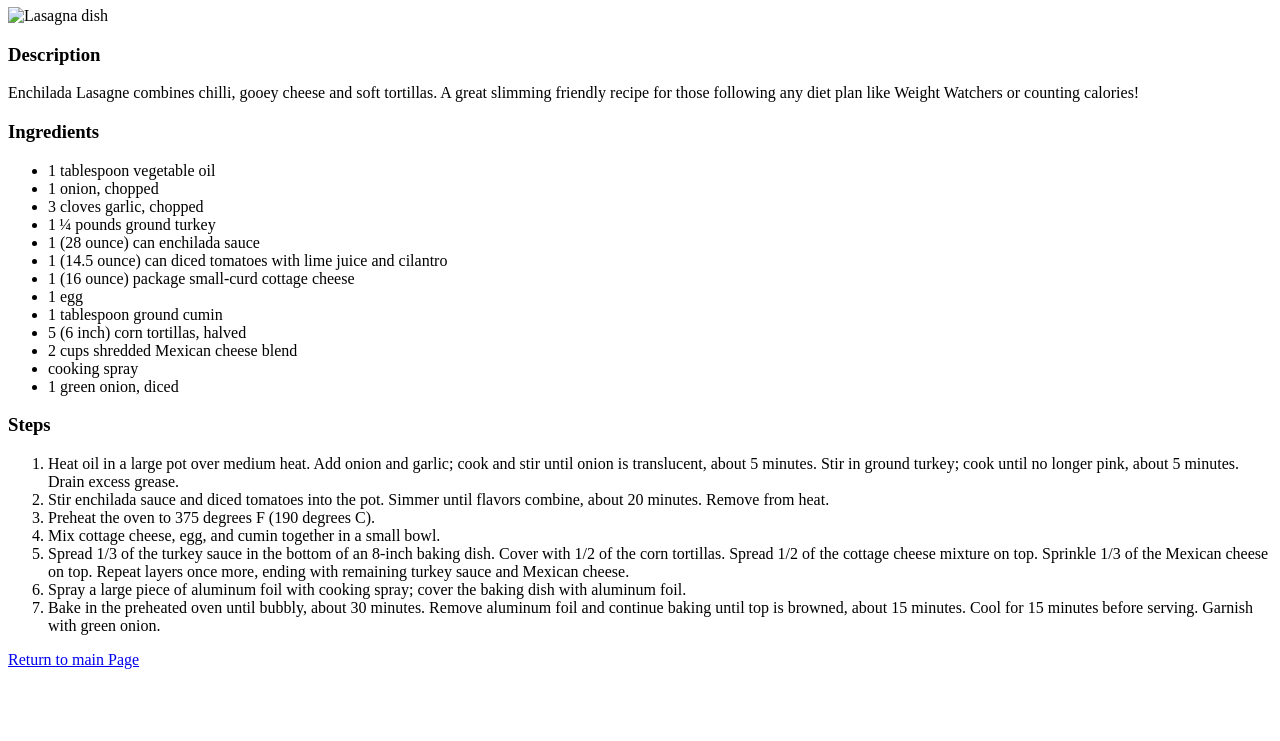
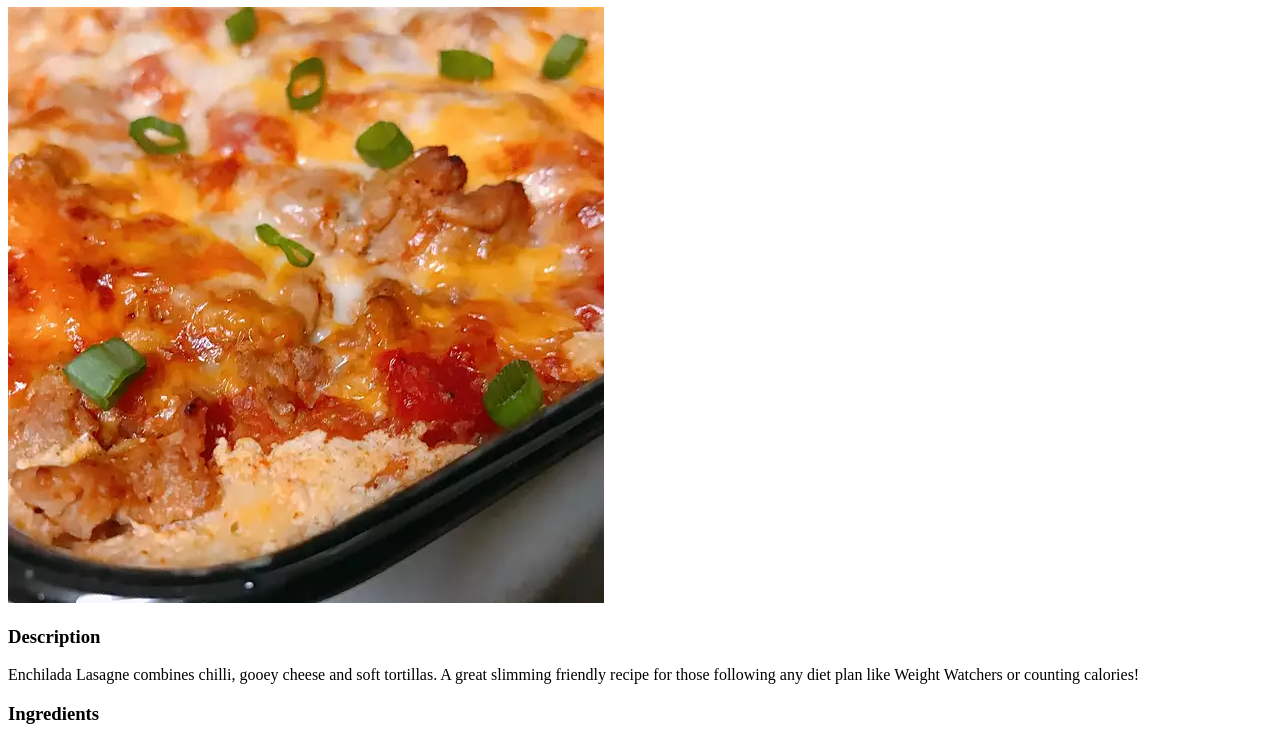
Before and after one commit to helal13/odin-recipes, a plain HTML site: page recipes/lasagna.html in a window 1280 px wide. Shown: the part 73-814 px from the top of the page. Drawn offline with Linux system fonts and the light colour scheme.

Commit message:
Updating images url for recipes pages

```diff
--- a/recipes/lasagna.html
+++ b/recipes/lasagna.html
@@ -8,7 +8,7 @@
   </head>
   <body>
     <h1>Enchilada Lasagna</h1>
-    <img src="./images/lasagna.webp" alt="Lasagna dish" />
+    <img src="../images/lasagna.webp" alt="Lasagna dish" />
     <article>
       <h3>Description</h3>
       <p>
```
Also changed, not shown: recipes/pasta.html (+1 -1 lines).
